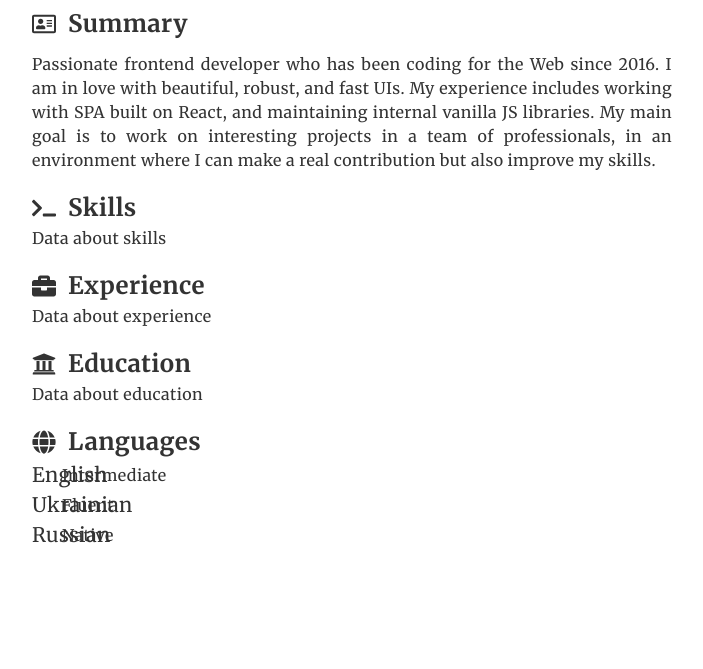
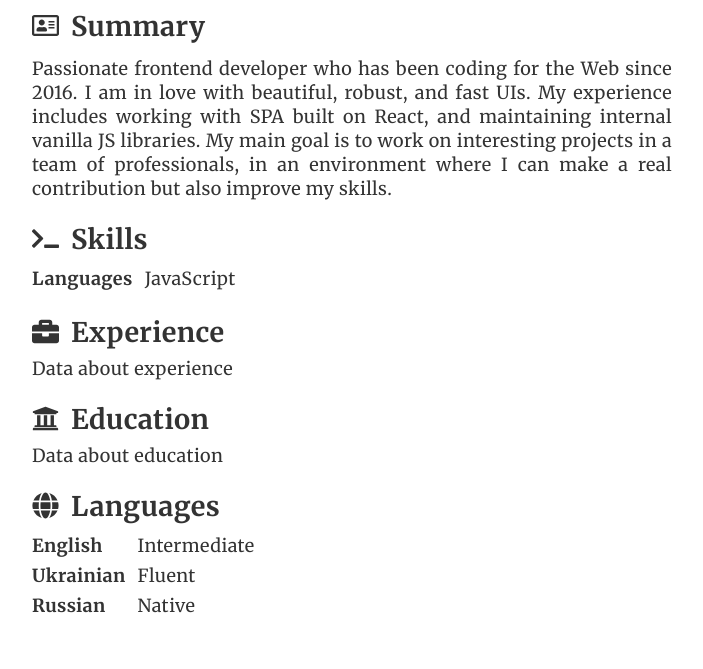
Before and after one commit to serhiiminin/cv, a Gatsby site: page / in a window 1280 px wide. Shown: the part 258-927 px from the top of the page, without its empty margins (288-991 px from the left). Before the commit the page ends 856 px from the top, so only its background shows below. Built offline with nearby package versions, Linux system fonts and the light colour scheme; Gatsby itself is replaced by a stand-in of ours.

Commit message:
show skills

```diff
--- a/data/index.json
+++ b/data/index.json
@@ -14,7 +14,7 @@
   "summary": "Passionate frontend developer who has been coding for the Web since 2016. I am in love with beautiful, robust, and fast UIs. My experience includes working with SPA built on React, and maintaining internal vanilla JS libraries. My main goal is to work on interesting projects in a team of professionals, in an environment where I can make a real contribution but also improve my skills.",
   "skills": [
     {
-      "title": "languages",
+      "title": "Languages",
       "value": "JavaScript"
     }
   ],
--- a/src/components/contact-lines.js
+++ b/src/components/contact-lines.js
@@ -5,9 +5,10 @@ import styled from "styled-components"
 
 const DefinitionList = styled.dl`
   display: grid;
-  grid-template-columns: 3rem auto;
+  grid-template-columns: max-content auto;
   grid-auto-rows: 3rem;
   align-items: center;
+  column-gap: 1.2rem;
   margin: 0;
 `
 
@@ -15,7 +16,7 @@ const DefinitionTitle = styled.dt`
   display: grid;
   justify-self: start;
   align-self: center;
-  font-size: 2rem;
+  font-weight: bolder;
 `
 
 const DefinitionData = styled.dd`
--- a/src/components/global-styles.js
+++ b/src/components/global-styles.js
@@ -10,7 +10,7 @@ const GlobalStyle = createGlobalStyle`
     background: #fff;
     color: #333;
     font-family: "merriweather", sans-serif;
-    font-size: 1.6rem;
+    font-size: 1.8rem;
   }
 
   * {
--- a/src/components/languages.js
+++ b/src/components/languages.js
@@ -1,7 +1,8 @@
 import React from "react"
+import PropTypes from "prop-types"
 import { FaGlobe } from "react-icons/fa"
 import Section from "./section"
-import ContactLines from './contact-lines'
+import ContactLines from "./contact-lines"
 
 const Languages = ({ languages }) => (
   <Section
@@ -12,4 +13,11 @@ const Languages = ({ languages }) => (
   </Section>
 )
 
+Languages.propTypes = {
+  skills: PropTypes.arrayOf(PropTypes.shape({
+    text: PropTypes.string,
+    value: PropTypes.string,
+  })).isRequired,
+}
+
 export default Languages
--- a/src/components/section.js
+++ b/src/components/section.js
@@ -9,7 +9,7 @@ const Section = styled.section`
 const Title = styled.h2`
   display: flex;
   align-items: center;
-  margin: 0 0 .6rem;
+  margin: 0 0 1.2rem;
 `
 
 const TitleText = styled.span`
--- a/src/components/skills.js
+++ b/src/components/skills.js
@@ -1,14 +1,23 @@
 import React from "react"
+import PropTypes from 'prop-types';
 import { FaTerminal } from "react-icons/fa"
 import Section from "./section"
+import ContactLines from "./contact-lines"
 
-const Skills = () => (
+const Skills = ({ skills }) => (
   <Section
     title="Skills"
     icon={<FaTerminal/>}
   >
-    Data about skills
+    <ContactLines definitions={skills}/>
   </Section>
 )
 
+Skills.propTypes = {
+  skills: PropTypes.arrayOf(PropTypes.shape({
+    text: PropTypes.string,
+    value: PropTypes.string,
+  })).isRequired
+}
+
 export default Skills
--- a/src/components/summary.js
+++ b/src/components/summary.js
@@ -6,6 +6,7 @@ import styled from 'styled-components';
 
 const SummaryText = styled.p`
   text-align: justify;
+  font-size: 1.8rem;
 `;
 
 const Summary = ({ summary }) => (
```
